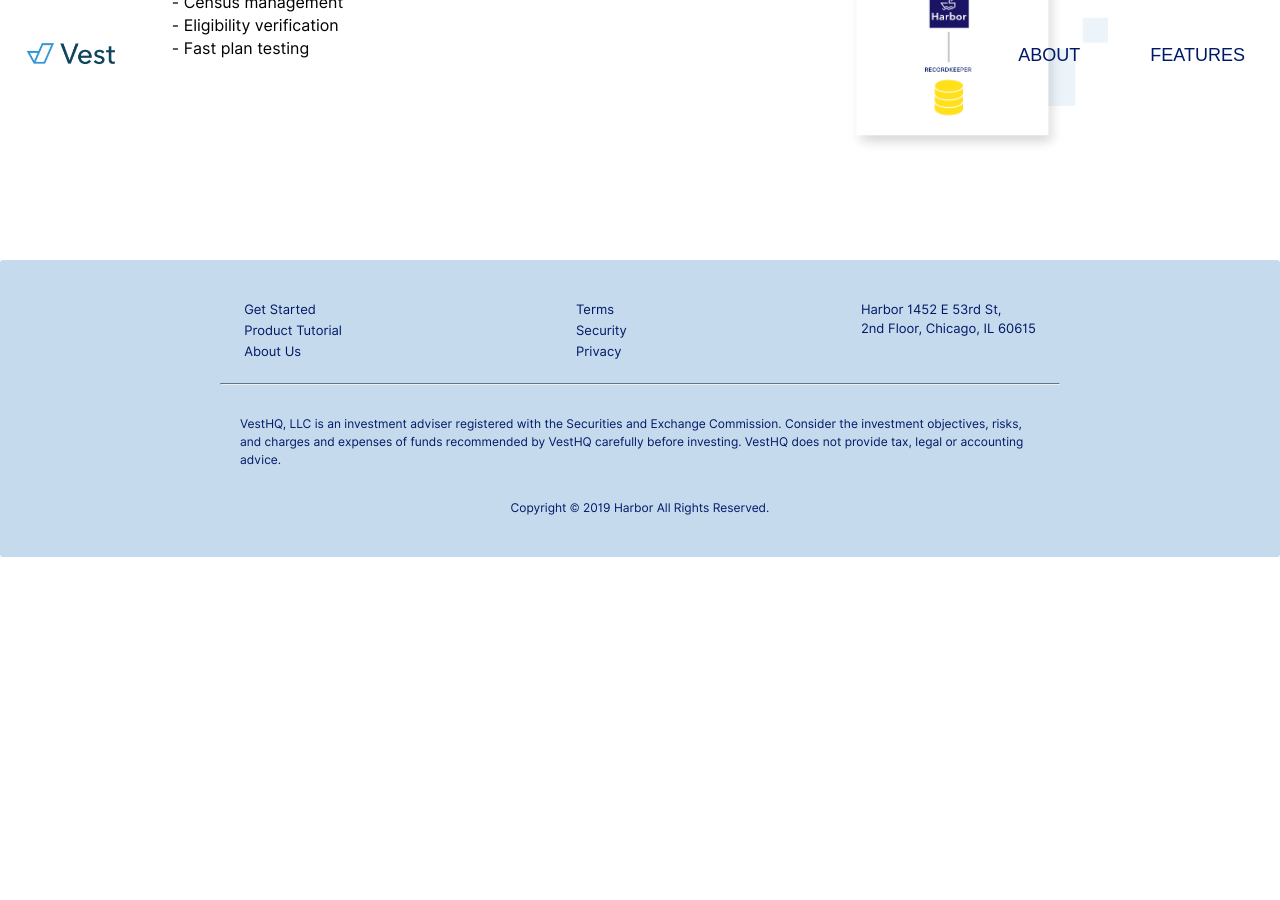
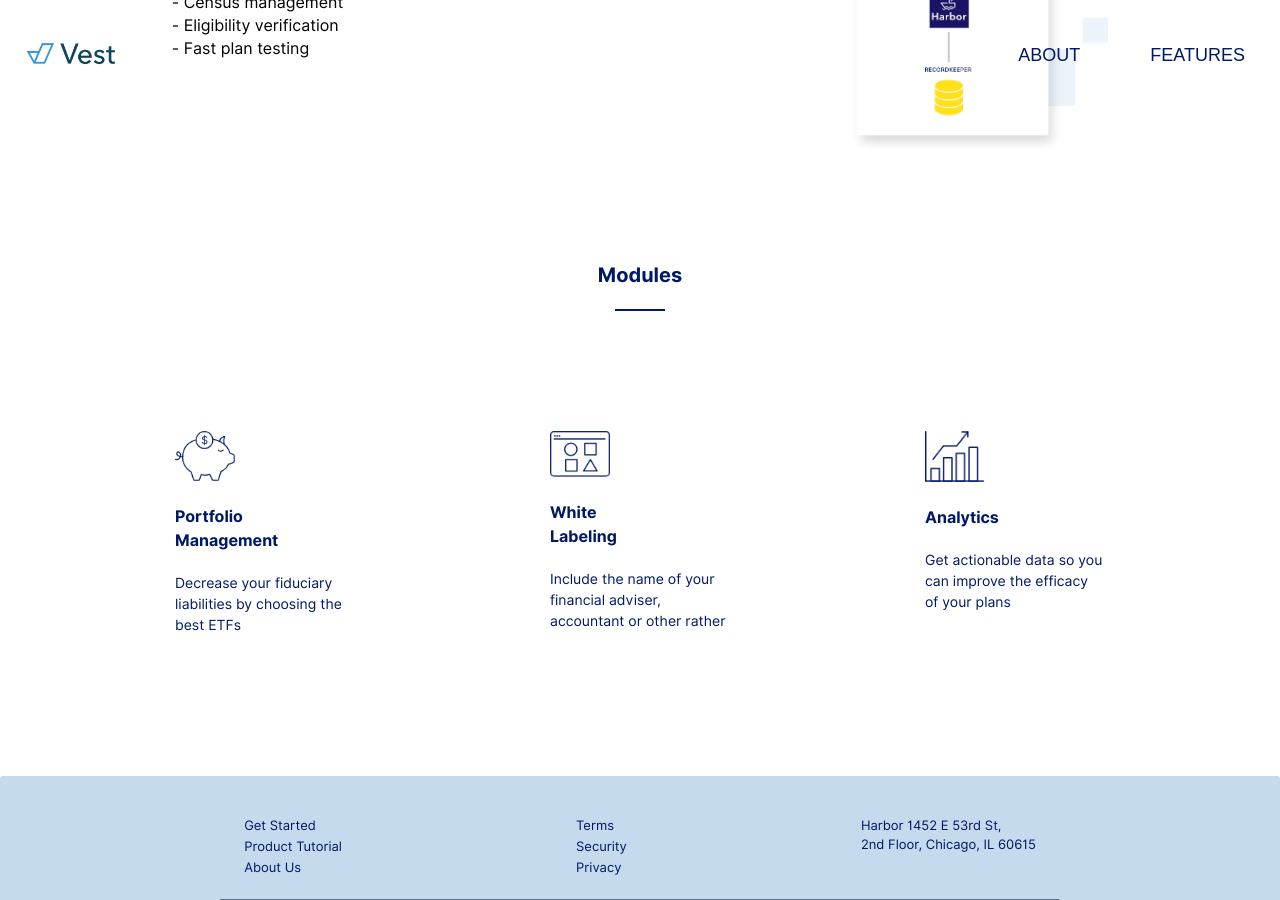
Before and after one commit to VestHQ/VestHQ, a Jekyll site: the page built from features.html, in a window 1280 px wide and 900 px high, scrolled down 2140 px. Built offline with Jekyll 4.4.1, drawn with Linux system fonts in a browser that asks for light colours; nearby versions of some CDN libraries; some web fonts are replaced; comment, search, counter and statistics services are not loaded; before the commit the page ends 2697 px from its top, so only the background shows below that.

Commit message:
added module section

```diff
--- /dev/null
+++ b/_includes/modules.html
@@ -0,0 +1,22 @@
+<h4 class="module-header">Modules</h4>
+
+<section class="modules-container">
+
+    <div class="module">
+        <img src="{{site.baseurl}}/assets/images/piggy_bank.png" alt="" class="module__img">
+        <h5 class="module__title">Portfolio <br> Management</h5>
+        <p class="module__text">Decrease your fiduciary liabilities by choosing the best ETFs</p>
+    </div>
+
+    <div class="module">
+            <img src="{{site.baseurl}}/assets/images/white_labeling.png" alt="" class="module__img">
+            <h5 class="module__title">White <br> Labeling</h5>
+            <p class="module__text">Include the name of your financial adviser, accountant or other rather</p>
+    </div>
+
+    <div class="module">
+            <img src="{{site.baseurl}}/assets/images/Analytics_Icon.png" alt="" class="module__img">
+            <h5 class="module__title">Analytics</h5>
+            <p class="module__text">Get actionable data so you can improve the efficacy of your plans</p>
+    </div>
+</section>
--- a/_layouts/features.html
+++ b/_layouts/features.html
@@ -7,6 +7,7 @@
 
   {% include nav.html %}
   {% include features.html %}
+  {% include modules.html %}
   {% include footer.html %}
 
   {% include scripts.html %}
--- a/_sass/2-modules/2-modules-dir.sass
+++ b/_sass/2-modules/2-modules-dir.sass
@@ -1,3 +1,4 @@
 @import "blocks"
 @import "features"
 @import "infoBlock"
+@import "modules"
--- /dev/null
+++ b/_sass/2-modules/modules.scss
@@ -0,0 +1,46 @@
+.module-header {
+  color: $dark-blue;
+  font-family: $inter-bold;
+  font-size: 2rem;
+  margin-bottom: 10rem;
+  text-align: center;
+  position: relative;
+
+  &::after {
+    content: "";
+    width: 5rem;
+    height: 2px;
+    background-color: $dark-blue;
+    position: absolute;
+    top: 5rem;
+    right: 50%; left: 50%;
+    transform: translate(-50%, -50%);
+  }
+}
+.modules-container {
+  display: flex;
+  flex-wrap: wrap;
+  justify-content: space-evenly;
+  margin-bottom: 10rem;
+
+  .module {
+    color: $dark-blue;
+    margin: 4rem 2rem;
+
+    &__img {
+      width: 6rem;
+      height: auto;
+      margin-bottom: 2rem;
+    }
+    &__title {
+      font-family: $inter-bold;
+      font-size: 1.6rem;
+      margin-bottom: 2rem;
+    }
+    &__text {
+      font-family: $inter-regular;
+      font-size: 1.4rem;
+      width: 18rem;
+    }
+  }
+}
```
Also changed, not shown: 2 other files.
